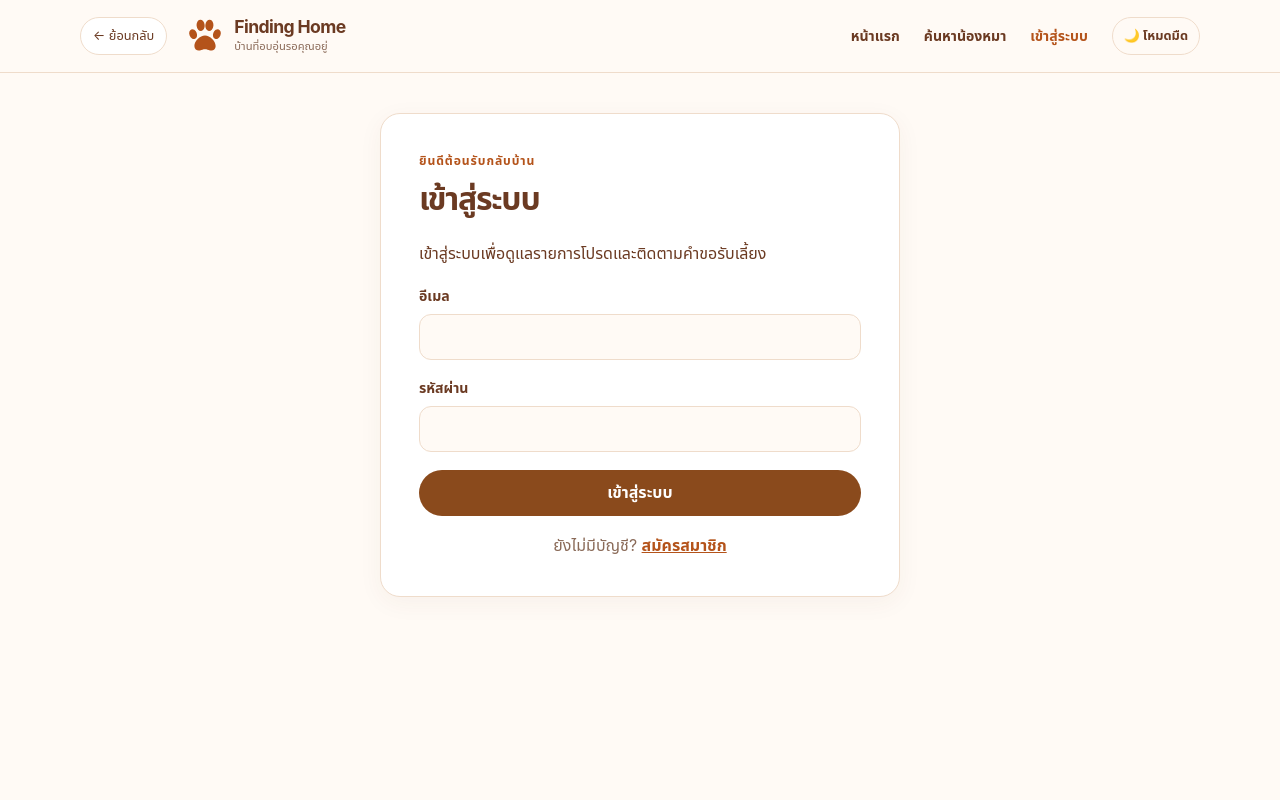
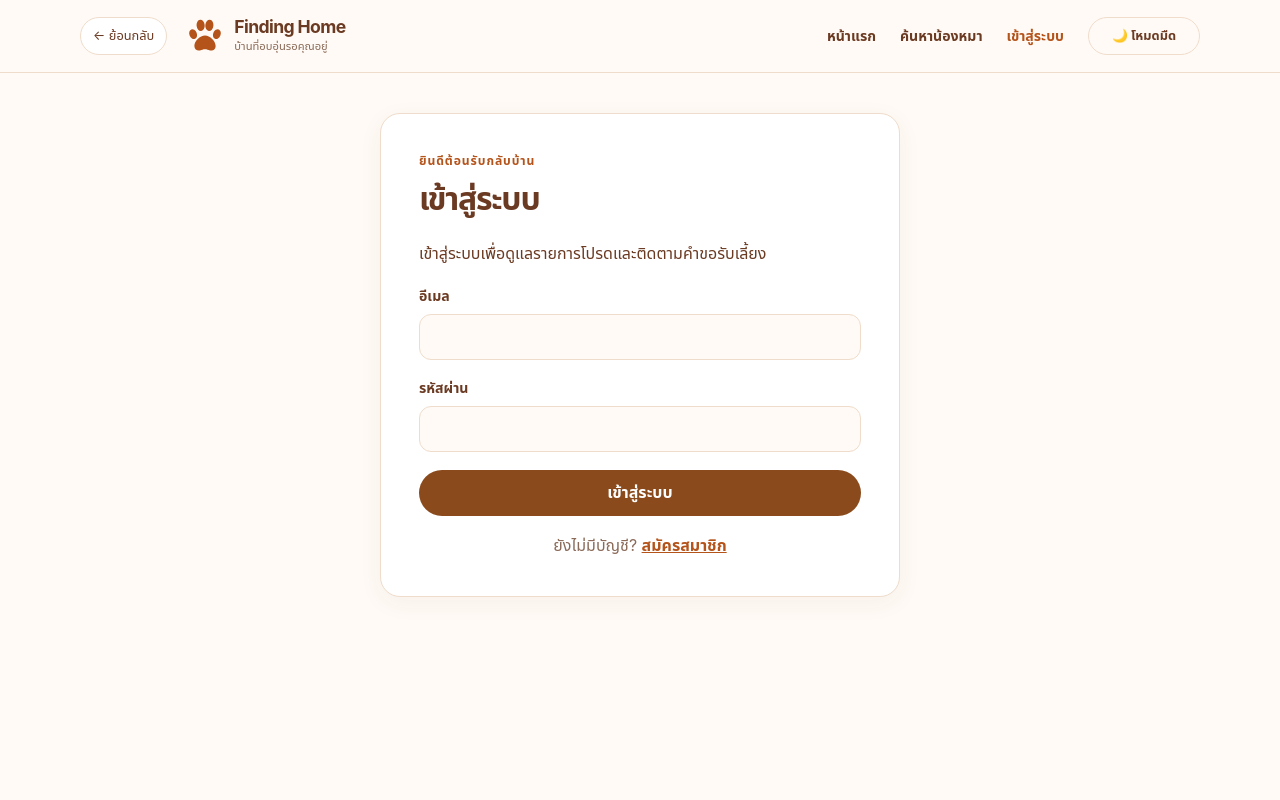
Before and after one commit to FIRST-67/Finding_Home_fe-be, a React (Vite) app in the folder frontend/: page /login in a window 1280 px wide. Shown: the top 800 px of the page. Built offline with nearby package versions, Linux system fonts and the light colour scheme; no server answers.

Commit message:
fix_logout

```diff
--- a/frontend/src/index.css
+++ b/frontend/src/index.css
@@ -225,11 +225,13 @@ a { color: var(--terracotta); }
   cursor: pointer;
 }
 .theme-toggle {
+  width: 112px;
   padding: 8px 11px;
   border: 1px solid var(--line);
   border-radius: 999px;
   font-size: .8rem;
   font-weight: 650;
+  text-align: center;
   white-space: nowrap;
 }
 .theme-toggle:hover, .nav-back:hover { background: var(--soft); }
@@ -752,6 +754,7 @@ th, td { border-bottom-color: var(--beige); }
     background: var(--soft);
   }
   .primary-nav .theme-toggle {
+    width: 100%;
     border: 1px solid var(--line);
     text-align: center;
   }
```
